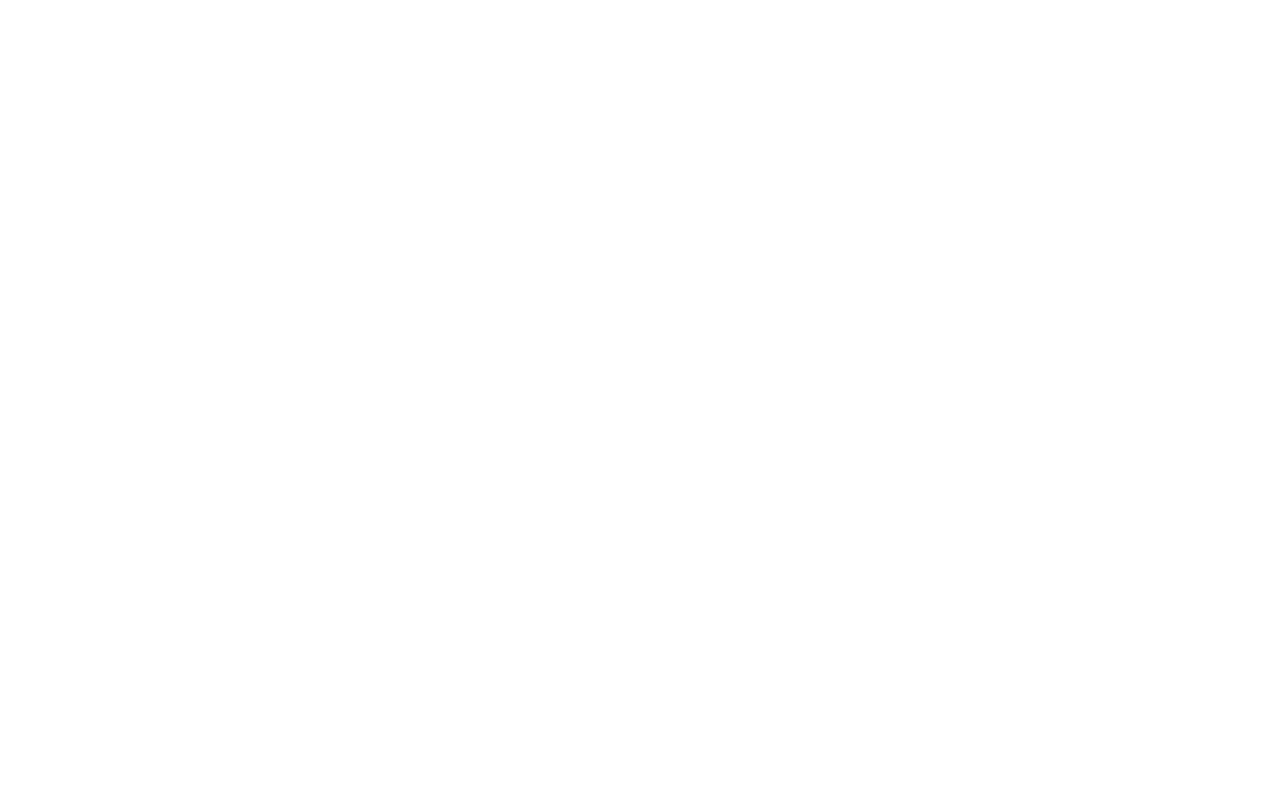
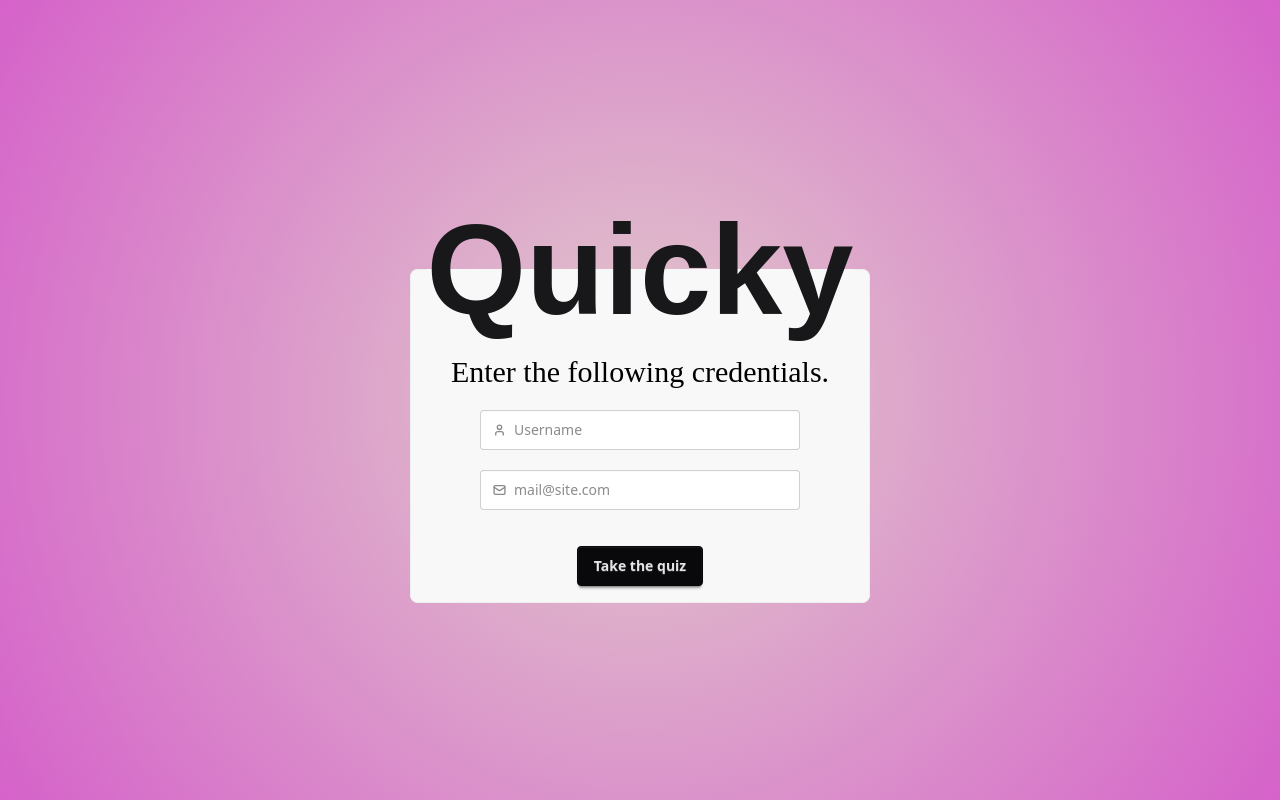
Before and after one commit to galazel/quicky, a React (Vite) app in the folder frontend/: page /login in a window 1280 px wide. Before the commit this address had no page. Built offline with nearby package versions, Linux system fonts and the light colour scheme; a web font is replaced by a local one.

Commit message:
added login and connection for backend

```diff
--- a/frontend/src/components/Buttons.jsx
+++ b/frontend/src/components/Buttons.jsx
@@ -2,20 +2,39 @@
 import { FontAwesomeIcon } from "@fortawesome/react-fontawesome";
 import { faSpinner, faArrowsSpin } from "@fortawesome/free-solid-svg-icons";
 import { FileNotUploaded } from "../components/Alerts";
+import axios from "axios";
+import { useNavigate } from "react-router-dom";
 
-export function Convert({ spin, setSpin, fileUploaded, setFileAlert }) {
+export function Convert({ spin, setSpin, fileUploaded, setFileAlert, file }) {
+  const navigate = useNavigate()
   const handleConverting = () => {
     if (fileUploaded) {
       setSpin(true);
-
+      console.log(file)
+      requestFromBackend(file);
       setFileAlert();
     } else setFileAlert(<FileNotUploaded />);
   };
+  const requestFromBackend = (file) => {
+    const formData = new FormData();
+    formData.append("file", file);
+    console.log(formData.get('file'))
+    axios
+      .post("http://127.0.0.1:9090/upload", formData, {
+        headers: { "Content-Type": "multipart/form-data" },
+      })
+      .then((response) => {
+        console.log(response)
+        navigate('/login')
+      })
+      .catch((error) => console.log(error));
+  };
+
   return (
     <button className="btn btn-primary" onClick={handleConverting}>
       {spin ? (
         <>
-          <FontAwesomeIcon icon={faSpinner} className="animate-spin"/>
+          <FontAwesomeIcon icon={faSpinner} className="animate-spin" />
           Converting
         </>
       ) : (
--- a/frontend/src/index.css
+++ b/frontend/src/index.css
@@ -1,4 +1,4 @@
-@import url('https://fonts.googleapis.com/css2?family=Lexend+Deca:wght@100..900&family=Shadows+Into+Light+Two&family=Sour+Gummy:ital,wght@0,100..900;1,100..900&display=swap');
+@import url("https://fonts.googleapis.com/css2?family=Lexend+Deca:wght@100..900&family=Shadows+Into+Light+Two&family=Sour+Gummy:ital,wght@0,100..900;1,100..900&display=swap");
 @import "tailwindcss";
 @plugin "daisyui";
 
@@ -9,18 +9,20 @@
       hsla(0, 27%, 84%, 1) 0%,
       hsla(306, 58%, 61%, 1) 100%
     );
+    @apply w-screen h-screen flex flex-col justify-center items-center gap-10;
   }
   h1,
   h2,
   h3,
   h4,
-  h5 {
+  h5,
+  legend {
     @apply text-9xl text-white;
-     font-family: "Sour Gummy", sans-serif;
+    font-family: "Sour Gummy", sans-serif;
   }
-  p,
-  label {
+  p
+   {
     @apply text-3xl text-white;
-      font-family: "Shadows Into Light Two", cursive;
+    font-family: "Shadows Into Light Two", cursive;
   }
 }
--- a/frontend/src/pages/Landing.jsx
+++ b/frontend/src/pages/Landing.jsx
@@ -10,20 +10,21 @@
     "Files to upload: .pdf,.doc,.docx,.txt,.ppt,.pptx"
   );
   const [fileUploaded, setIsFileUploaded] = useState(false);
-  const [fileAlert,setFileAlert] = useState()
+  const [fileAlert, setFileAlert] = useState();
+  const [file, setFile] = useState();
   const handleUpload = () => {
     fileRef.current.click();
-    console.log(fileRef.current.value);
   };
   const handleFileChange = () => {
     const files = fileRef.current.files;
     if (files.length > 0) {
       setUploadLabel(files[0].name);
-      setIsFileUploaded(true)
+      setFile(files[0]);
+      setIsFileUploaded(true);
     }
   };
   return (
-    <main className="w-screen h-screen bg-violet-300 flex flex-col justify-center items-center gap-10">
+    <main className="grid grid-4 gap-6 p-5">
       <div className="flex items-center flex-col gap-10">
         <h1 className="animate-bounce">Quicky</h1>
         <p className="text-center w-7xl">
@@ -41,13 +42,18 @@
         />
         <label htmlFor="file">{uploadLabel}</label>
       </div>
+      <div className="flex justify-center ">
         <Convert
           spin={spin}
           setSpin={setSpin}
           fileUploaded={fileUploaded}
           setIsFileUploaded={setIsFileUploaded}
           setFileAlert={setFileAlert}
+          file={file}
         />
+
+      </div>
+      <div className="flex justify-center ">
           {fileAlert}
         <input
           className="hidden"
@@ -56,6 +62,7 @@
           accept=".pdf,.doc,.docx,.txt,.ppt,.pptx"
           onChange={handleFileChange}
         />
+      </div>
     </main>
   );
 }
--- a/frontend/src/pages/Login.jsx
+++ b/frontend/src/pages/Login.jsx
@@ -0,0 +1,61 @@
+import React from "react";
+
+export default function Login() {
+  return (
+    <fieldset className="flex flex-col justify-center items-center gap-5 fieldset bg-base-200 border-base-300 rounded-box w-xs border p-4">
+      <legend className="fieldset-legend">Quicky</legend>
+      <p className = "text-black">Enter the following credentials.</p>
+
+      <label className="input validator">
+        <svg
+          className="h-[1em] opacity-50"
+          xmlns="http://www.w3.org/2000/svg"
+          viewBox="0 0 24 24"
+        >
+          <g
+            strokeLinejoin="round"
+            strokeLinecap="round"
+            strokeWidth="2.5"
+            fill="none"
+            stroke="currentColor"
+          >
+            <path d="M19 21v-2a4 4 0 0 0-4-4H9a4 4 0 0 0-4 4v2"></path>
+            <circle cx="12" cy="7" r="4"></circle>
+          </g>
+        </svg>
+        <input
+          type="text"
+          required
+          placeholder="Username"
+          pattern="[A-Za-z][A-Za-z0-9\-]*"
+          minLength="3"
+          maxLength="30"
+          title="Only letters, numbers or dash"
+        />
+      </label>
+
+      <label className="input validator">
+        <svg
+          className="h-[1em] opacity-50"
+          xmlns="http://www.w3.org/2000/svg"
+          viewBox="0 0 24 24"
+        >
+          <g
+            strokeLinejoin="round"
+            strokeLinecap="round"
+            strokeWidth="2.5"
+            fill="none"
+            stroke="currentColor"
+          >
+            <rect width="20" height="16" x="2" y="4" rx="2"></rect>
+            <path d="m22 7-8.97 5.7a1.94 1.94 0 0 1-2.06 0L2 7"></path>
+          </g>
+        </svg>
+        <input type="email" placeholder="mail@site.com" required />
+      </label>
+      <div className="validator-hint hidden">Enter valid email address</div>
+
+      <button className="btn btn-neutral mt-4">Take the quiz</button>
+    </fieldset>
+  );
+}
--- a/frontend/src/routes/AppRoutes.jsx
+++ b/frontend/src/routes/AppRoutes.jsx
@@ -1,11 +1,13 @@
 import React from 'react'
 import { Route, Routes } from 'react-router-dom'
 import Landing from '../pages/Landing'
+import Login from '../pages/Login'
 
 function AppRoutes() {
   return (
     <Routes>
         <Route path='/' element={<Landing/>}/>
+        <Route path='/login' element={<Login/>}/>
     </Routes>
   )
 }
```
Also changed, not shown: 2 other files (tests, documents, lock files or other folders). Lines whose indentation alone changed are shown as unchanged.
